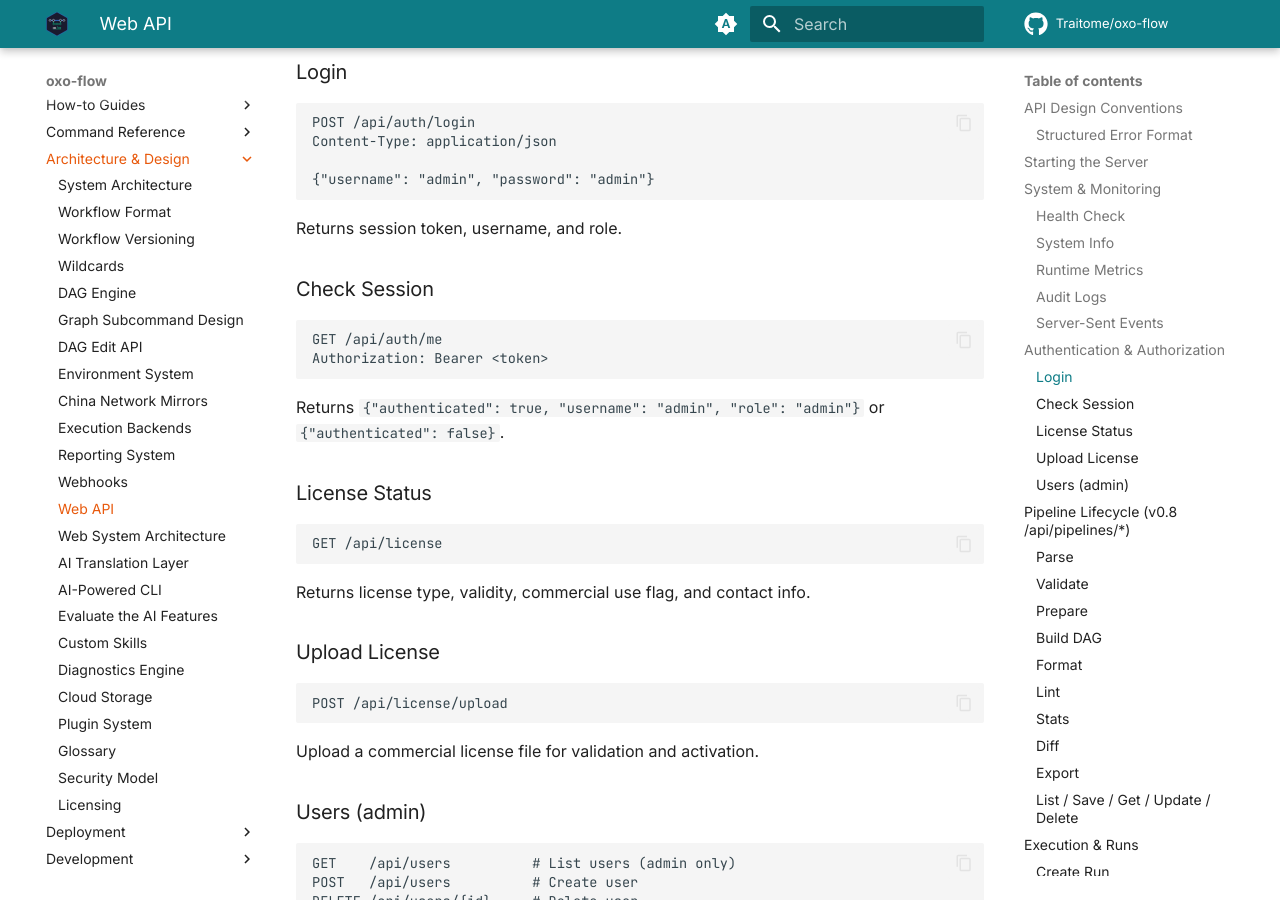
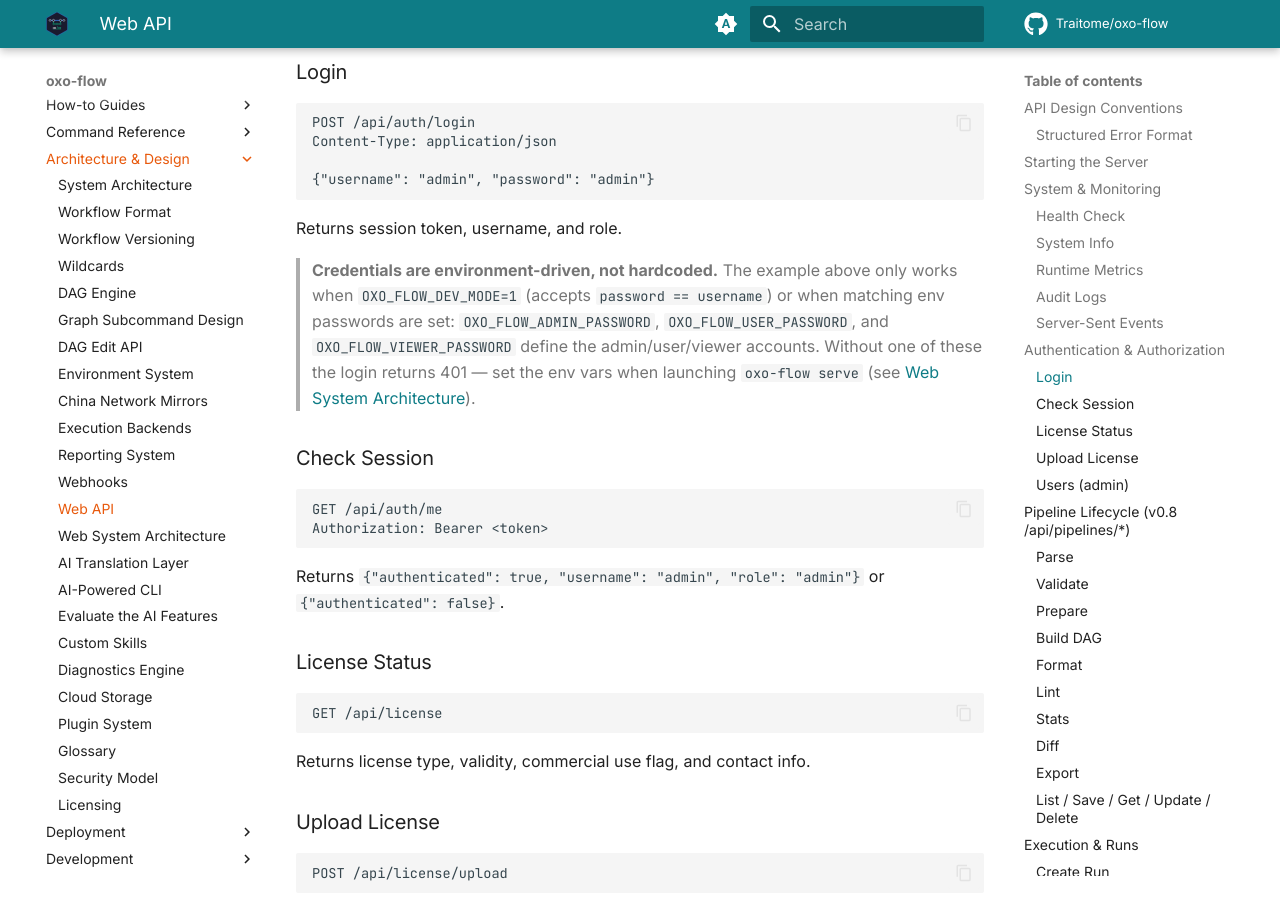
Before and after one commit to Traitome/oxo-flow, an MkDocs documentation site: the page built from docs/guide/src/reference/web-api.md, in a window 1280 px wide and 900 px high, scrolled down 3159 px. Built offline with MkDocs 1.6.1 and Material for MkDocs 9.7.7, drawn with Linux system fonts in a browser that asks for light colours; comment, search, counter and statistics services are not loaded; the version menu is left out.

Commit message:
docs(guide): reference-audit corrections (batch exit codes, lint --quiet, dry-run warning, glossary S007/S008, web-api credentials, 31 subcommands) (#506)
Six documentation corrections found during a page-by-page audit of the 24
reference/ pages and the command pages, each verified against live CLI
behavior and source code:

- commands/batch.md: document the exit-code contract. Verified live:
  without `--stop-on-error` failed items are listed but the command still
  exits 0; with `-x` the first failure aborts and exits 1
  (crates/oxo-flow-cli/src/commands/batch.rs:230-232).
- commands/lint.md: correct the `--quiet` row. It is the global
  log-level flag (suppresses info-level lines and the banner) — lint
  diagnostics and the summary are printed regardless; "errors only" was
  wrong (quality.rs has no quiet parameter; output verified
  byte-identical with and without the flag).
- commands/dry-run.md: document the warning emitted when no checkpoint
  exists — text captured live from a dry-run without a checkpoint.
- reference/glossary.md: extend the schema-code paragraph with `S007`
  (unrecognized `format_version`) and `S008` (secret-scanning warning,
  produced by the lint pass, not the schema pass).
- reference/web-api.md: add a credentials note to the login example —
  accounts are environment-driven (`OXO_FLOW_ADMIN_PASSWORD` /
  `OXO_FLOW_USER_PASSWORD` / `OXO_FLOW_VIEWER_PASSWORD`, or
  `OXO_FLOW_DEV_MODE=1`); without them login returns 401
  (crates/oxo-flow-web/src/domains/auth/service.rs:15-47).
- reference/architecture.md: the CLI now has 31 subcommands (`schema` was
  added); fixed in the mermaid node and the crate table.

🤖 Generated with [Claude Code](https://claude.com/claude-code)

Co-authored-by: Claude <noreply@anthropic.com>

````diff
--- a/docs/guide/src/reference/web-api.md
+++ b/docs/guide/src/reference/web-api.md
@@ -122,6 +122,14 @@ Content-Type: application/json
 {"username": "admin", "password": "admin"}
 ```
 Returns session token, username, and role.
+
+> **Credentials are environment-driven, not hardcoded.** The example above
+> only works when `OXO_FLOW_DEV_MODE=1` (accepts `password == username`) or
+> when matching env passwords are set: `OXO_FLOW_ADMIN_PASSWORD`,
+> `OXO_FLOW_USER_PASSWORD`, and `OXO_FLOW_VIEWER_PASSWORD` define the
+> admin/user/viewer accounts. Without one of these the login returns 401 —
+> set the env vars when launching `oxo-flow serve` (see
+> [Web System Architecture](web-system-architecture.md)).
 
 ### Check Session
 ```
````
Also changed, not shown: docs/guide/src/commands/batch.md (+7 -0 lines), docs/guide/src/commands/dry-run.md (+6 -1 lines), docs/guide/src/commands/lint.md (+1 -1 lines), docs/guide/src/reference/architecture.md (+2 -2 lines), docs/guide/src/reference/glossary.md (+5 -1 lines).
